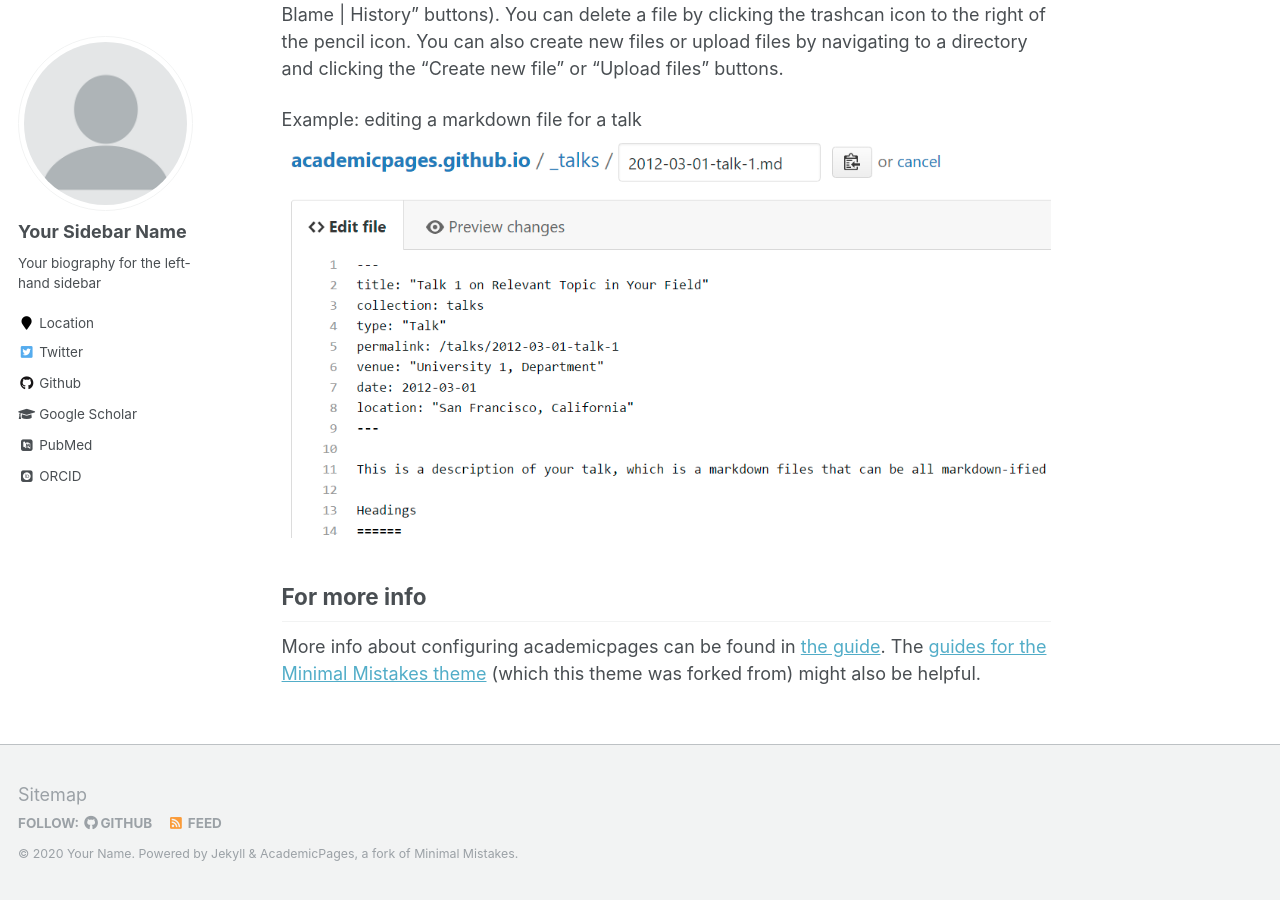
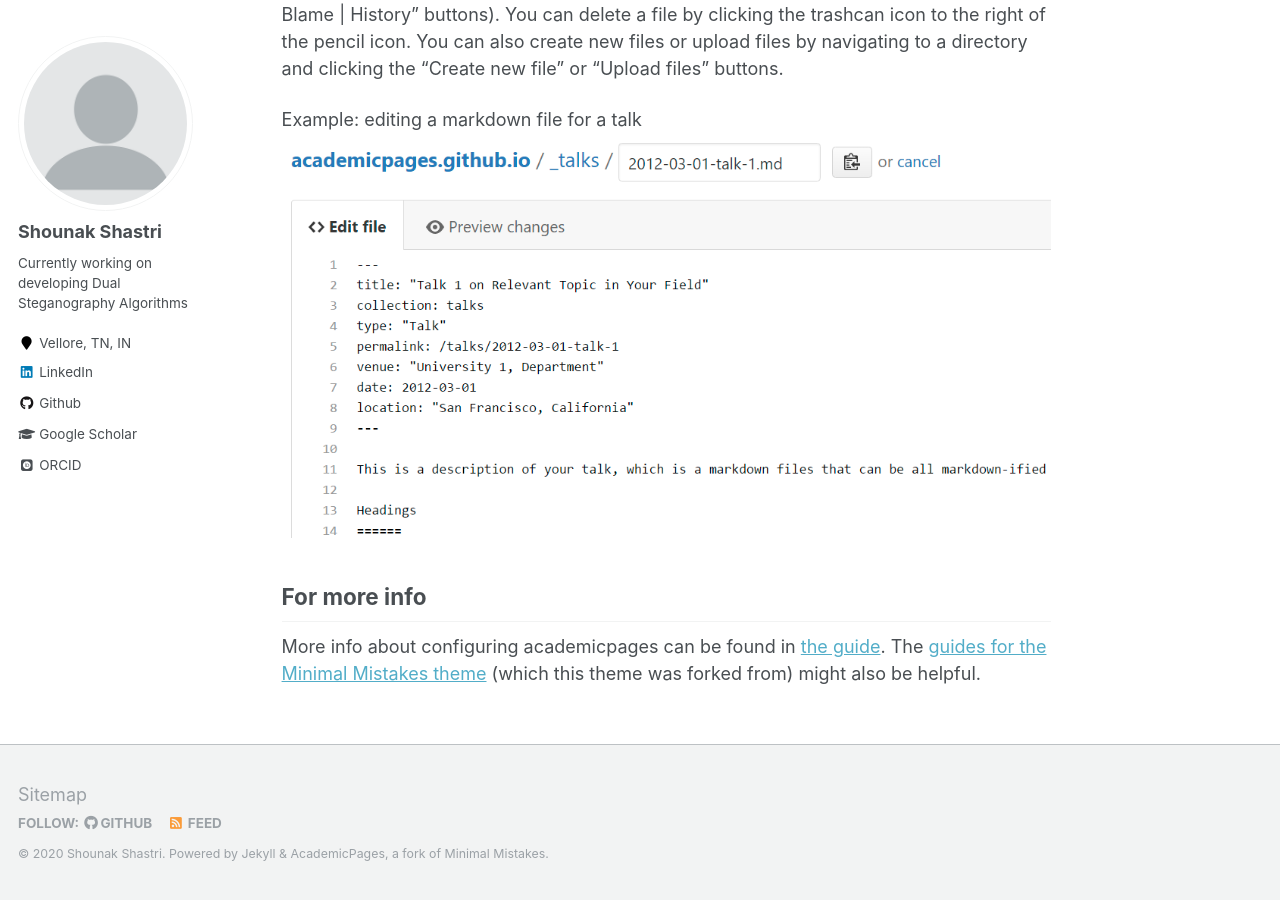
Before and after one commit to shounakshastri/shounakshastri.github.io, a Jekyll site: the page built from _pages/about.md, in a window 1280 px wide and 900 px high, scrolled down 2463 px. Built offline with Jekyll 4.4.1, drawn with Linux system fonts in a browser that asks for light colours; some web fonts are replaced; some of the changed text lies outside the part shown.

Commit message:
Update _config.yml

```diff
--- a/_config.yml
+++ b/_config.yml
@@ -7,13 +7,13 @@
 
 # Site Settings
 locale                   : "en-US"
-title                    : "Your Name / Site Title"
+title                    : "Shounak Shastri"
 title_separator          : "-"
-name                     : &name "Your Name"
-description              : &description "personal description"
-url                      : https://academicpages.github.io # the base hostname & protocol for your site e.g. "https://mmistakes.github.io"
+name                     : &name "Shounak Shastri"
+description              : &description "Ph.D. Research Scholar at VIT Vellore"
+url                      : https://shounakshastri.github.io # the base hostname & protocol for your site e.g. "https://mmistakes.github.io"
 baseurl                  : "" # the subpath of your site, e.g. "/blog"
-repository               : "academicpages/academicpages.github.io"
+repository               : "shounakshastri.github.io"
 teaser                   :  # filename of teaser fallback teaser image placed in /images/, .e.g. "500x300.png"
 breadcrumbs              : false # true, false (default)
 words_per_minute         : 160
@@ -57,7 +57,7 @@ yandex_site_verification :
 
 # Social Sharing
 twitter:
-  username               : &twitter
+  username               :
 facebook:
   username               :
   app_id                 :
@@ -80,13 +80,13 @@ analytics:
 
 # Site Author
 author:
-  name             : "Your Sidebar Name"
+  name             : "Shounak Shastri"
   avatar           : "profile.png"
-  bio              : "Your biography for the left-hand sidebar"
-  location         : "Location"
+  bio              : "Currently working on developing Dual Steganography Algorithms"
+  location         : "Vellore, TN, IN"
   employer         :
-  pubmed           : "https://www.ncbi.nlm.nih.gov/pubmed/?term=john+snow"
-  googlescholar    : "http://yourfullgooglescholarurl.com"
+  pubmed           :
+  googlescholar    : "https://scholar.google.com/citations?hl=en&user=nclnF98AAAAJ"
   email            :
   researchgate     :  # example: "https://www.researchgate.net/profile/yourprofile"
   uri              :
@@ -96,20 +96,20 @@ author:
   flickr           :
   facebook         :
   foursquare       :
-  github           : "academicpages"
+  github           : "https://github.com/shounakshastri"
   google_plus      :
   keybase          :
   instagram        :
   impactstory      : #"https://profiles.impactstory.org/u/xxxx-xxxx-xxxx-xxxx"
   lastfm           :
-  linkedin         :
-  orcid            : "http://orcid.org/yourorcidurl"
+  linkedin         : "https://www.linkedin.com/in/shounak-shastri/"
+  orcid            : "https://orcid.org/0000-0002-2247-9046"
   pinterest        :
   soundcloud       :
   stackoverflow    : # http://stackoverflow.com/users/123456/username
   steam            :
   tumblr           :
-  twitter          : "replacethistwitterhandle"
+  twitter          :
   vine             :
   weibo            :
   xing             :
```
